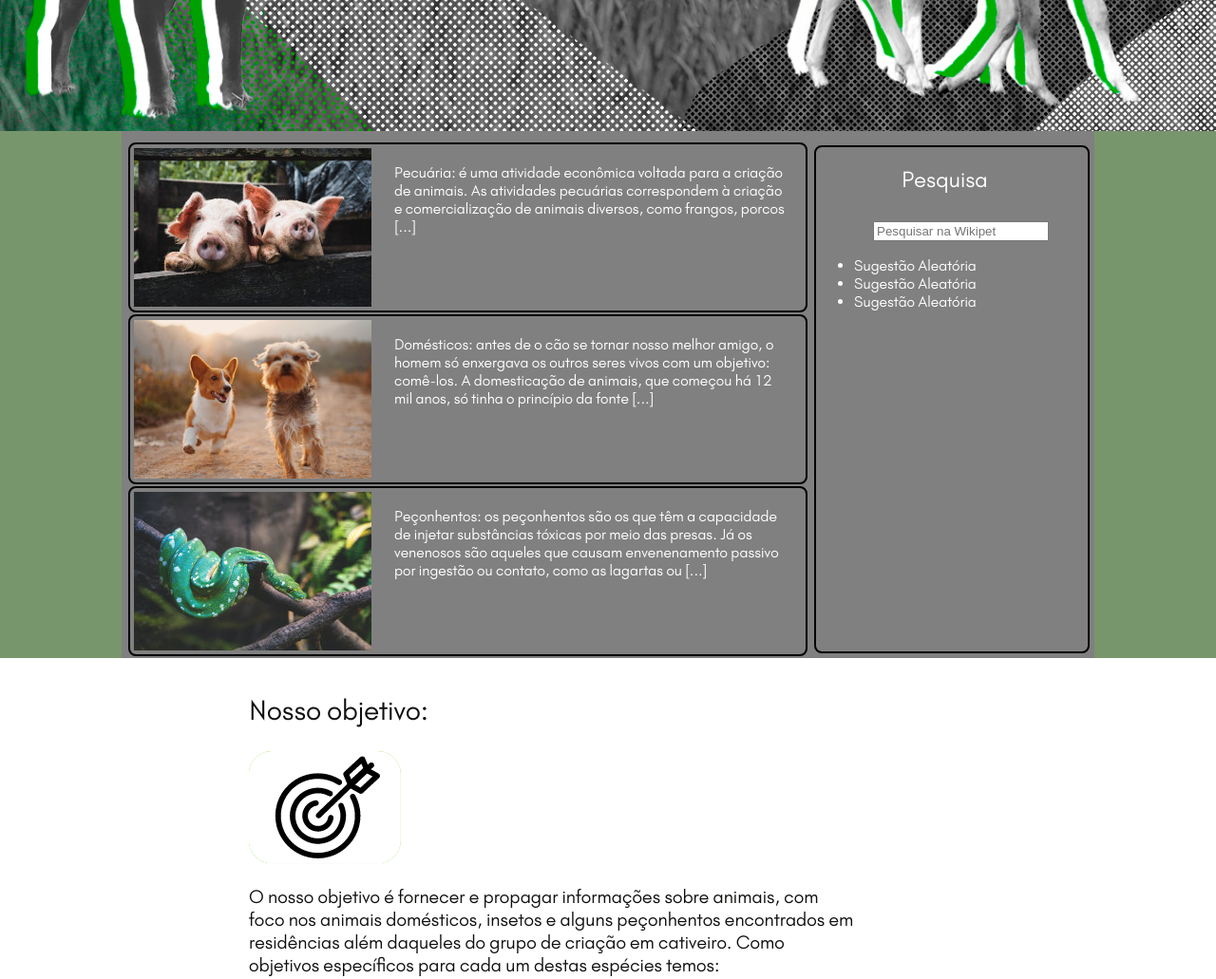
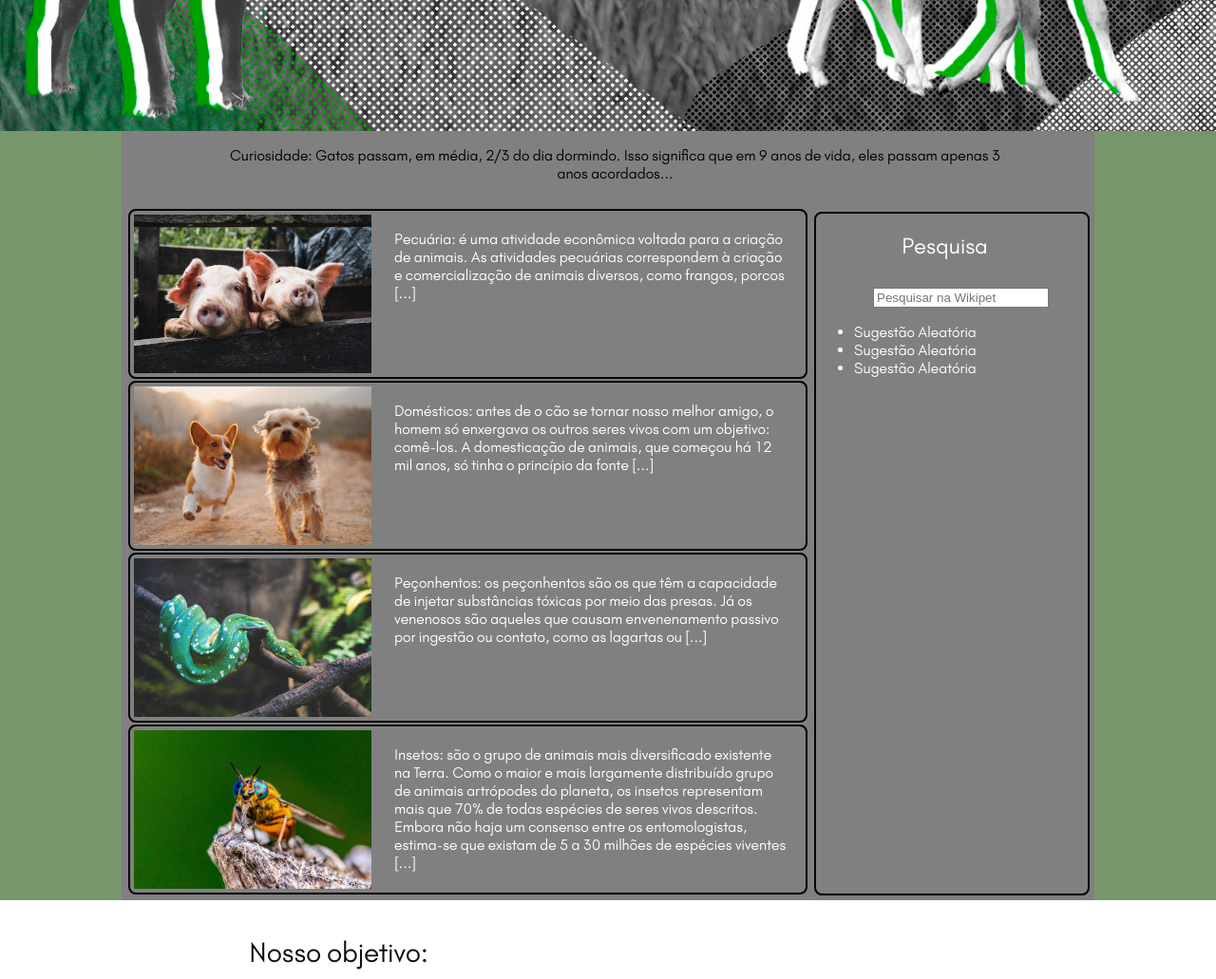
Before and after one commit to ICEI-PUC-Minas-PMV-ADS/pmv-ads-2021-2-e1-proj-web-t1-grupo-1-animais, a plain HTML site: page src/index.html in a window 1280 px wide. Shown: the part 660-1691 px from the top of the page at 95% size. Drawn offline with Linux system fonts and the light colour scheme; files whose address does not match are found by name.

Commit message:
atualização

```diff
--- a/src/css/wikepet.css
+++ b/src/css/wikepet.css
@@ -6,14 +6,6 @@
     src: url("../fonts/glacial-indifference/GlacialIndifference-Regular.woff") format("woff"), url("../fonts/glacial-indifference/GlacialIndifference-Regular.ttf") format("truetype");
 }
 
- @media (  max-width: 600px) {
-
-    .container {
-
-    }
-        img.logosite {display: block; margin: 0 auto;}
-        main,aside {width: 100%;}
-}
 /* ---------------------------------------------- formataÃƒÂ§ÃƒÂµes de textos css ------------------------------------------------------------------------- */
 html,body {
 
@@ -22,7 +14,7 @@ html,body {
 
 }
 
-@media ( min-width: 720px ){
+@media ( min-width: 1200px ){
 
     .container {
         display:grid;
@@ -106,6 +98,7 @@ html,body {
 
     .artigos_barra_lateral{
         background-color: #78966c;
+        font-family: "Glacial Indifference";
     }
 
     .wrapper{
@@ -113,11 +106,18 @@ html,body {
         width: 80%;
         margin: auto;
         grid-template-columns: 1fr 300px;
-        grid-template-rows: auto;
-        grid-template-areas: "artigo aside";
+        grid-template-rows: 80px 730px;
+        grid-template-areas: "curiosidade curiosidade"
+                    "artigo aside";
+        background-color: gray;
+    }
 
-        padding-top: 10px;
-        background-color: gray;
+    .curiosidades{
+        grid-area: curiosidade;
+        width: 80%;
+        text-align: center;
+        padding-left: 110px;
+        margin-bottom: 0px;
     }
 
     .artigos{
@@ -201,7 +201,7 @@ html,body {
         display: grid;
         width: 100%;
         grid-template-columns: 1fr;
-        grid-template-rows: 400px 150px 1000px 1050px 100px;
+        grid-template-rows: 370px 150px 1000px 1050px 100px;
         grid-template-areas: "menu_superior"
                             "imagem"
                             "artigos"
@@ -314,3 +314,13 @@ html,body {
         background-color: #76ad5e;
     }
 }
+
+@media (  max-width: 600px) {
+
+    .container {
+        display: grid;
+        grid-template-columns: ;
+    }
+        img.logosite {display: block; margin: 0 auto;}
+        main,aside {width: 100%;}
+}
--- a/src/index.html
+++ b/src/index.html
@@ -43,7 +43,6 @@
                         <li><a href="/agropecuarios.html">Pecuários</a></li>
                         <li><a href="/insetos.html">Insetos</a></li>
                         <li><a href="/peconhentos.html">Peçonhentos</a></li>
-                        <li><a href="/vacinacao.html">Vacinação</a></li>
                     </ul>
                 </div>
             </nav>
@@ -63,6 +62,7 @@
 
         <div class="artigos_barra_lateral">
             <div class="wrapper">
+                <p class="curiosidades">Curiosidade: Gatos passam, em média, 2/3 do dia dormindo. Isso significa que em 9 anos de vida, eles passam apenas 3 anos acordados...</p>
                 <div class="artigos">
                     <article class="artigo criacao">
                         <picture>
@@ -84,6 +84,13 @@
                             <img src="img/snake-250.jpg" alt="foto-peconhento">
                         </picture>
                         <p>Peçonhentos: os peçonhentos são os que têm a capacidade de injetar substâncias tóxicas por meio das presas. Já os venenosos são aqueles que causam envenenamento passivo por ingestão ou contato, como as lagartas ou [...]</p>
+                    </article>
+                    <article class="artigo peconhento">
+                        <picture>
+                            <source media="(max-width: 320px)" srcset="./img/snake-100.jpg" type="image/jpg">
+                            <img src="img/insect-250.jpg" alt="foto-peconhento">
+                        </picture>
+                        <p>Insetos: são o grupo de animais mais diversificado existente na Terra. Como o maior e mais largamente distribuído grupo de animais artrópodes do planeta, os insetos representam mais que 70% de todas espécies de seres vivos descritos. Embora não haja um consenso entre os entomologistas, estima-se que existam de 5 a 30 milhões de espécies viventes [...]</p>
                     </article>
                 </div>
                 <aside class="barra_pesquisa">
```
Also changed, not shown: src/img/insect-250.jpg (added), 1 other file.
